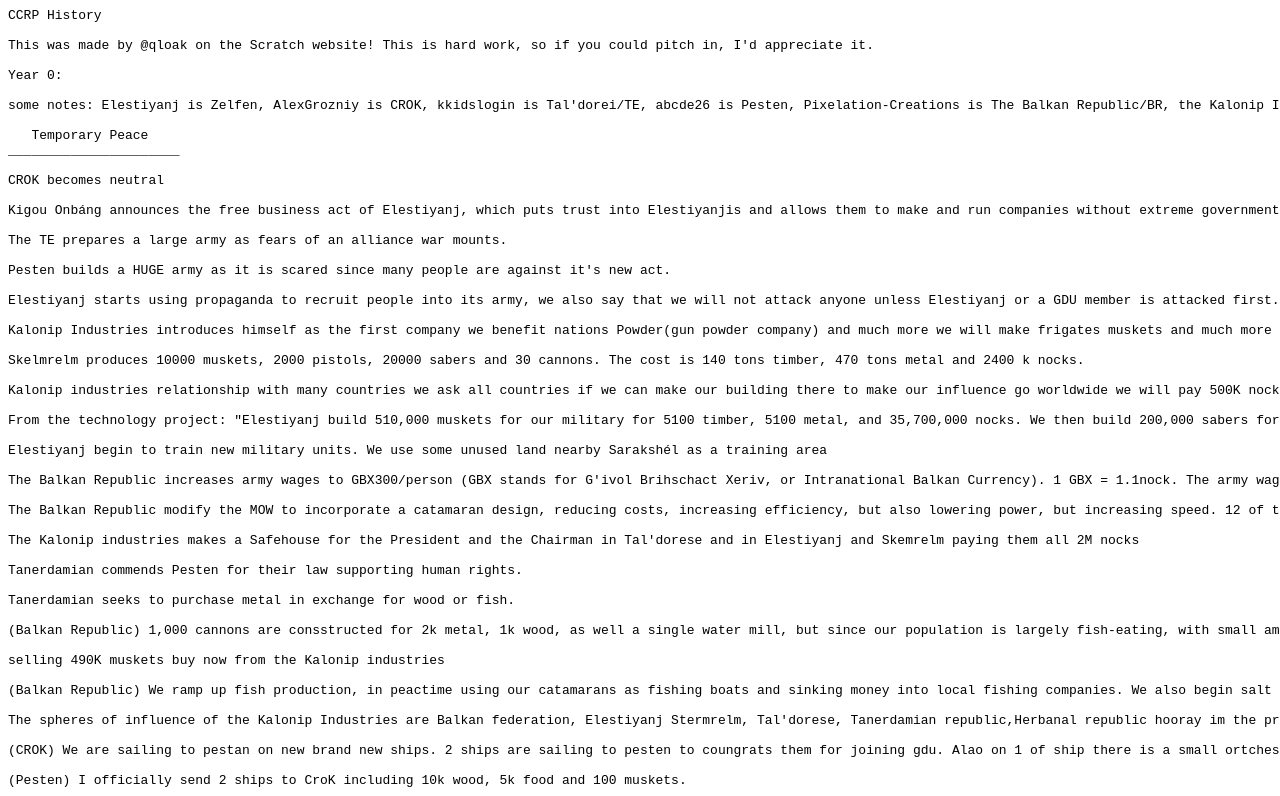
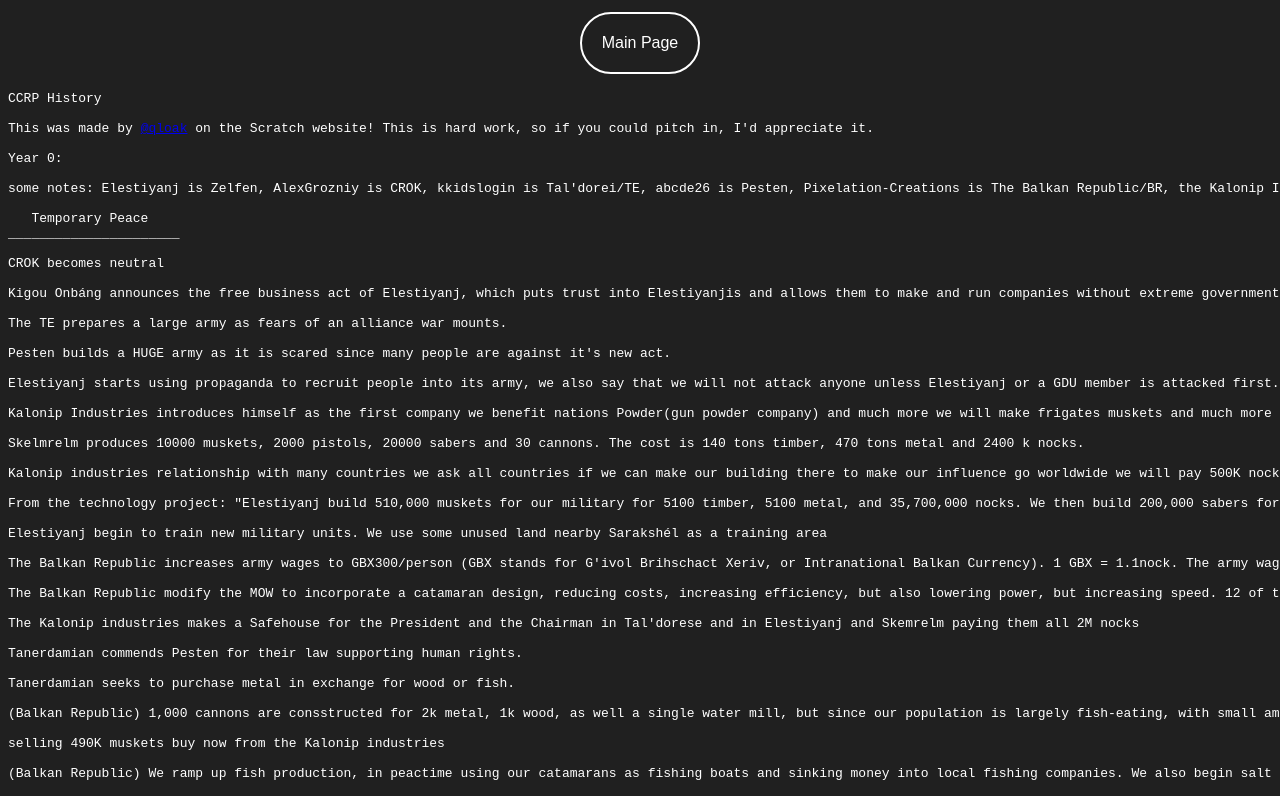
Before and after one commit to qloakongithub/test, a plain HTML site: page CCRPHistory.html in a window 1280 px wide. Shown: the top 796 px of the page. Drawn offline with Linux system fonts and the light colour scheme.

Commit message:
Update CCRPHistory.html

```diff
--- a/CCRPHistory.html
+++ b/CCRPHistory.html
@@ -1,7 +1,39 @@
-<script defer data-domain="learn-to-code-now.is-a.dev" src="https://analytics.is-a.dev/js/script.js"></script>
+<!DOCTYPE html>
+<html>
+
+<head>
+  <meta charset="utf-8">
+  <meta name="viewport" content="width=device-width">
+  <title>qloak's website!!!!!!!</title>
+  <link href="style.css" rel="stylesheet" type="text/css" />
+</head>
+
+  <style>
+    html{
+      background-color: #202020;
+      color: white;
+      font-family: 'Brush Script MT', cursive;
+    }
+
+    .button {
+  background-color: #202020;
+  border-style: solid;
+  border-color: white;
+  border-radius: 50px;
+  color: white;
+  padding: 20px;
+  text-align: center;
+  text-decoration: none;
+  display: inline-block;
+  font-size: 16px;
+  margin: 4px 2px;
+  cursor: pointer;
+  </style>
+   <script defer data-domain="learn-to-code-now.is-a.dev" src="https://analytics.is-a.dev/js/script.js"></script>
+   <center><button class='button' onclick="window.location.href='https://learn-to-code-now.is-a.dev/';">Main Page</button></center>
 <pre>CCRP History
 
-This was made by @qloak on the Scratch website! This is hard work, so if you could pitch in, I'd appreciate it.
+This was made by <a href="https://scratch.mit.edu/users/qloak">@qloak</a> on the Scratch website! This is hard work, so if you could pitch in, I'd appreciate it.
 
 Year 0:
 
@@ -283,3 +315,4 @@ finally (on November 21st), Tanerdamian has enough resources to make it through
 _____________________
 
 COMING SOON!! THIS IS HARD WORK!!</pre>
+</html>
```
